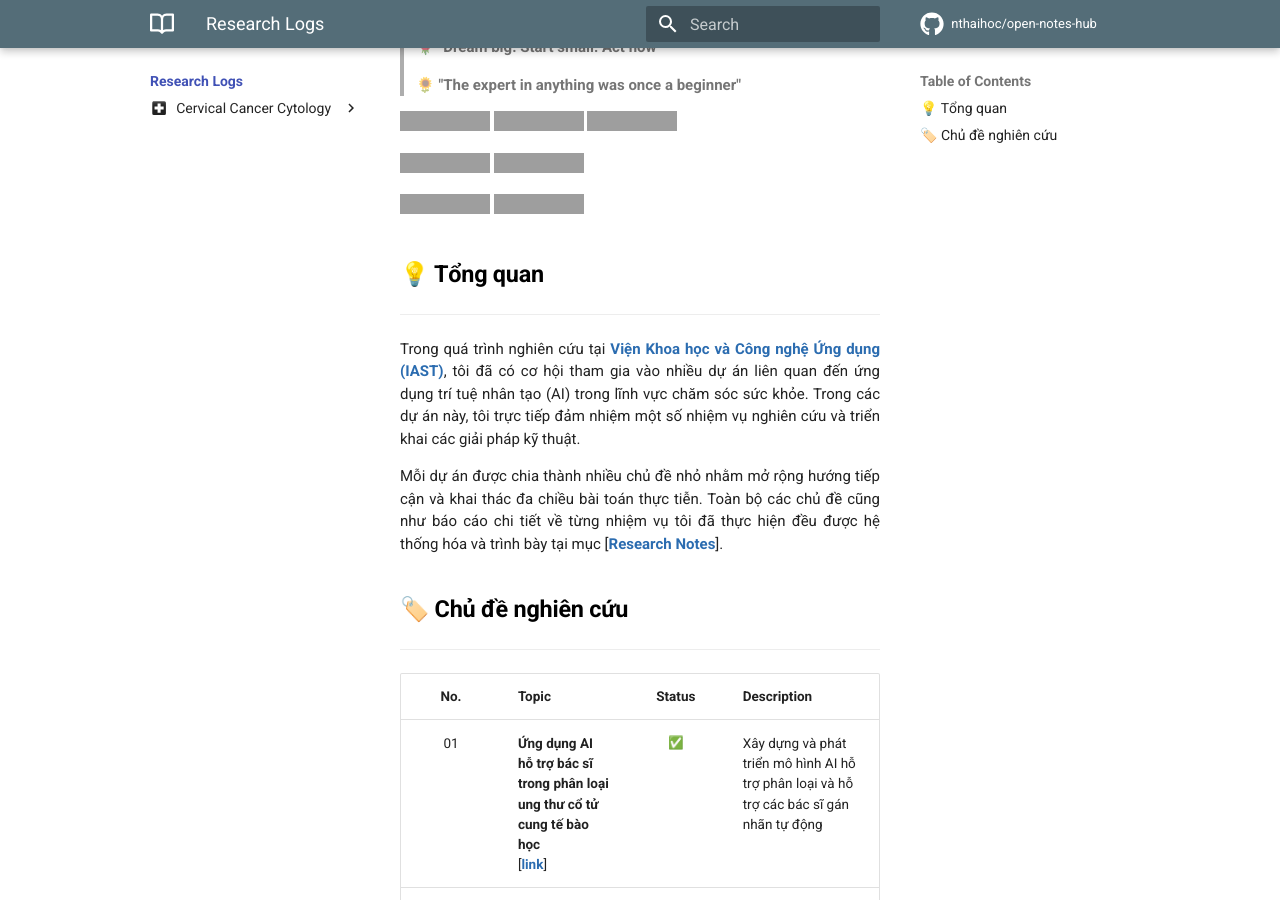
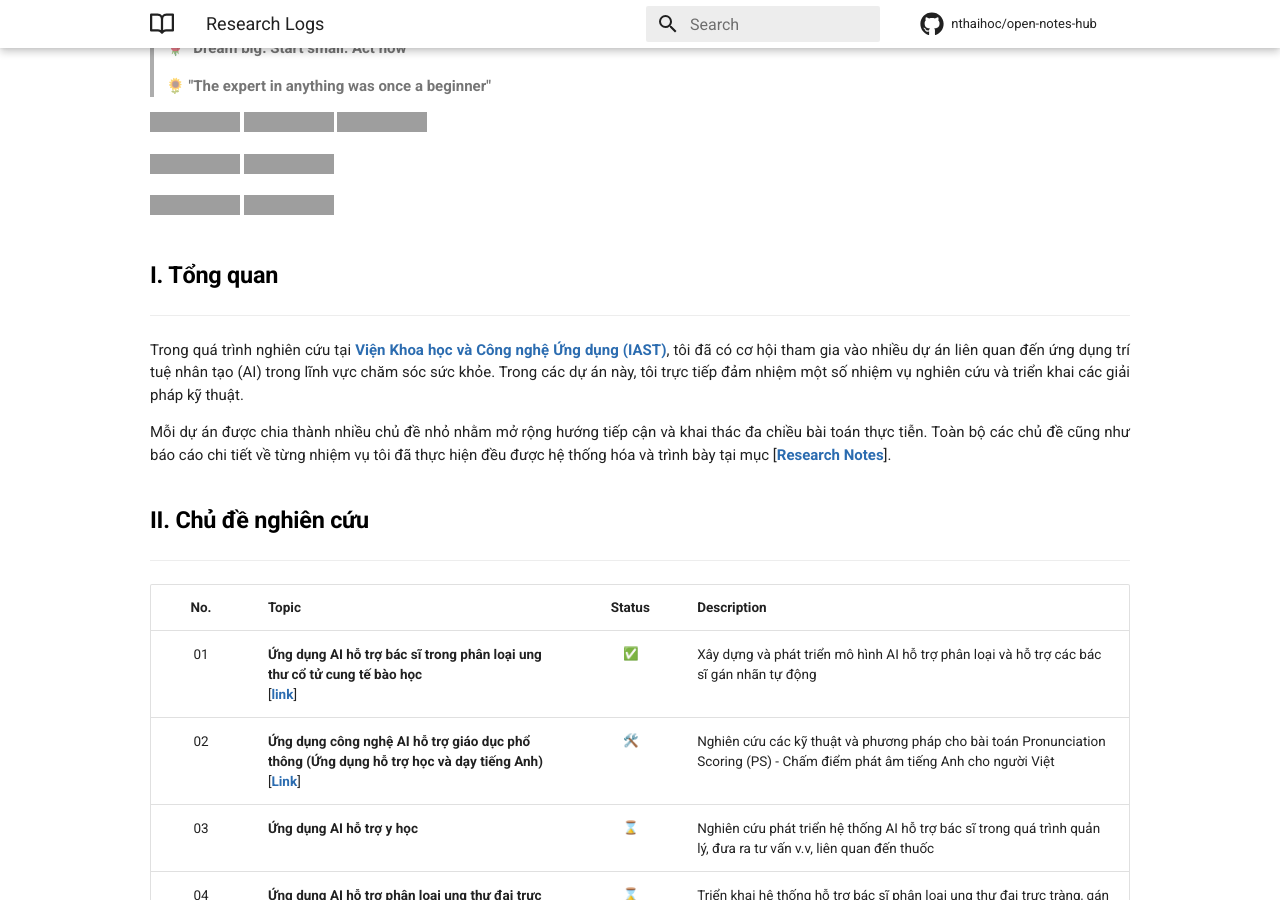
Before and after one commit to nthaihoc/open-notes-hub, an MkDocs documentation site: the page built from docs/research/README.md, in a window 1280 px wide and 900 px high, scrolled down 791 px, cut to the strip 0-900 px from the top of the window. Built offline with MkDocs 1.6.1 and Material for MkDocs 9.7.7, drawn with Linux system fonts in a browser that asks for light colours; emoji names are drawn with the system emoji font; comment, search, counter and statistics services are not loaded; grey boxes are pictures that could not be loaded.

Commit message:
fix: hide nav and toc

```diff
--- a/docs/research/README.md
+++ b/docs/research/README.md
@@ -36,14 +38,14 @@
 [![Pandas](https://img.shields.io/badge/pandas-framework-brown?style=for-the-badge&logo=pandas&logoColor=purple)](https://pandas.pydata.org)
 [![Google Colab](https://img.shields.io/badge/google-colab-green?style=for-the-badge&logo=googlecolab&logoColor=orange)](https://colab.research.google.com)
 
-## 💡 Tổng quan
+## I. Tổng quan
 ---
 
 Trong quá trình nghiên cứu tại [Viện Khoa học và Công nghệ Ứng dụng (IAST)](https://iast.ictu.edu.vn), tôi đã có cơ hội tham gia vào nhiều dự án liên quan đến ứng dụng trí tuệ nhân tạo (AI) trong lĩnh vực chăm sóc sức khỏe. Trong các dự án này, tôi trực tiếp đảm nhiệm một số nhiệm vụ nghiên cứu và triển khai các giải pháp kỹ thuật.
 
 Mỗi dự án được chia thành nhiều chủ đề nhỏ nhằm mở rộng hướng tiếp cận và khai thác đa chiều bài toán thực tiễn. Toàn bộ các chủ đề cũng như báo cáo chi tiết về từng nhiệm vụ tôi đã thực hiện đều được hệ thống hóa và trình bày tại mục [[Research Notes](../research/README.md)].
 
-## 🏷️ Chủ đề nghiên cứu
+## II. Chủ đề nghiên cứu
 ---
 
 | No. | Topic   | Status | Description |
--- a/mkdocs.yml
+++ b/mkdocs.yml
@@ -5,7 +5,7 @@
 theme:
   favicon: octicons/book-24
   palette:
-    primary: blue grey
+    primary: white
     accent: red
 
   font:
```
Also changed, not shown: other parts of docs/research/README.md (+2 -0 lines).
